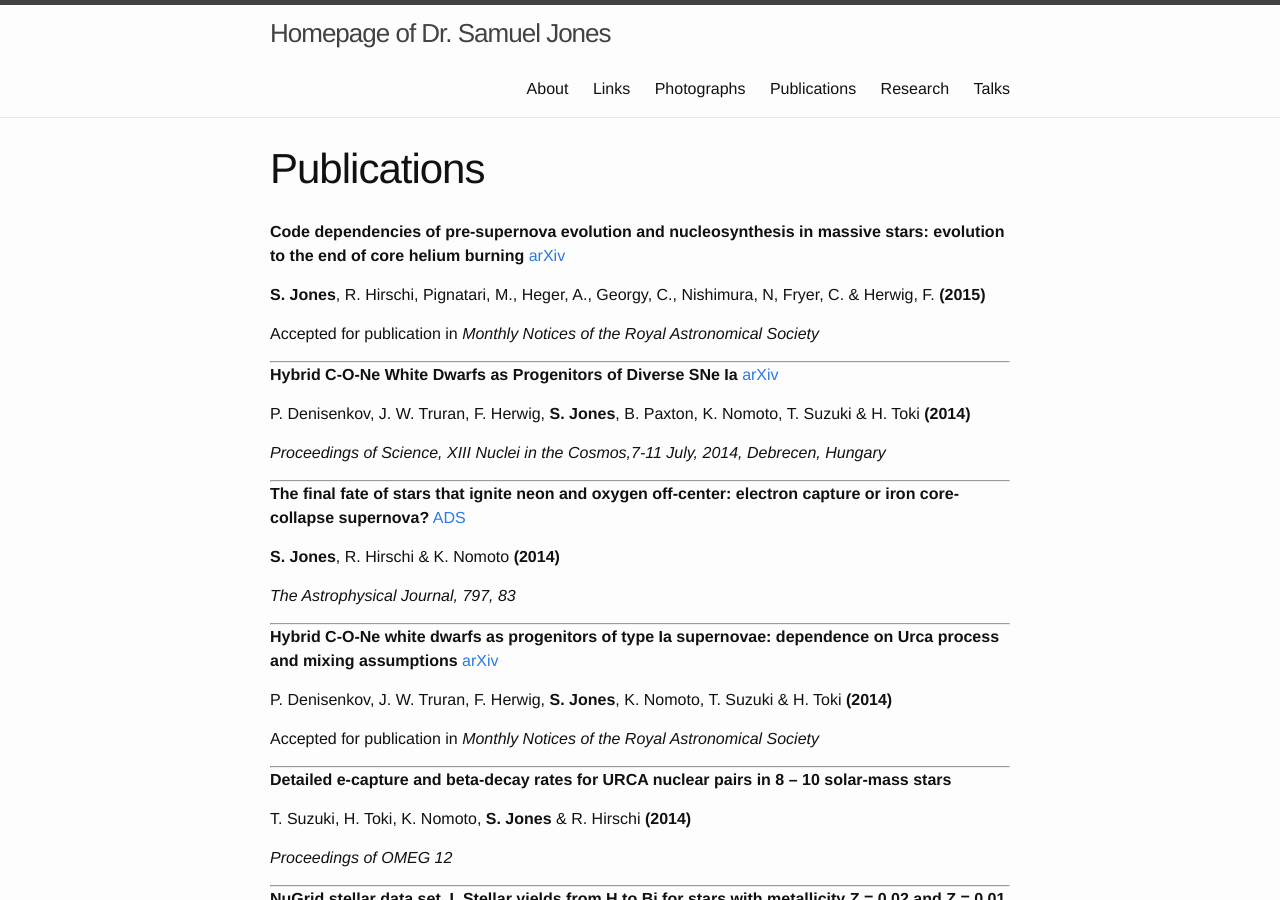
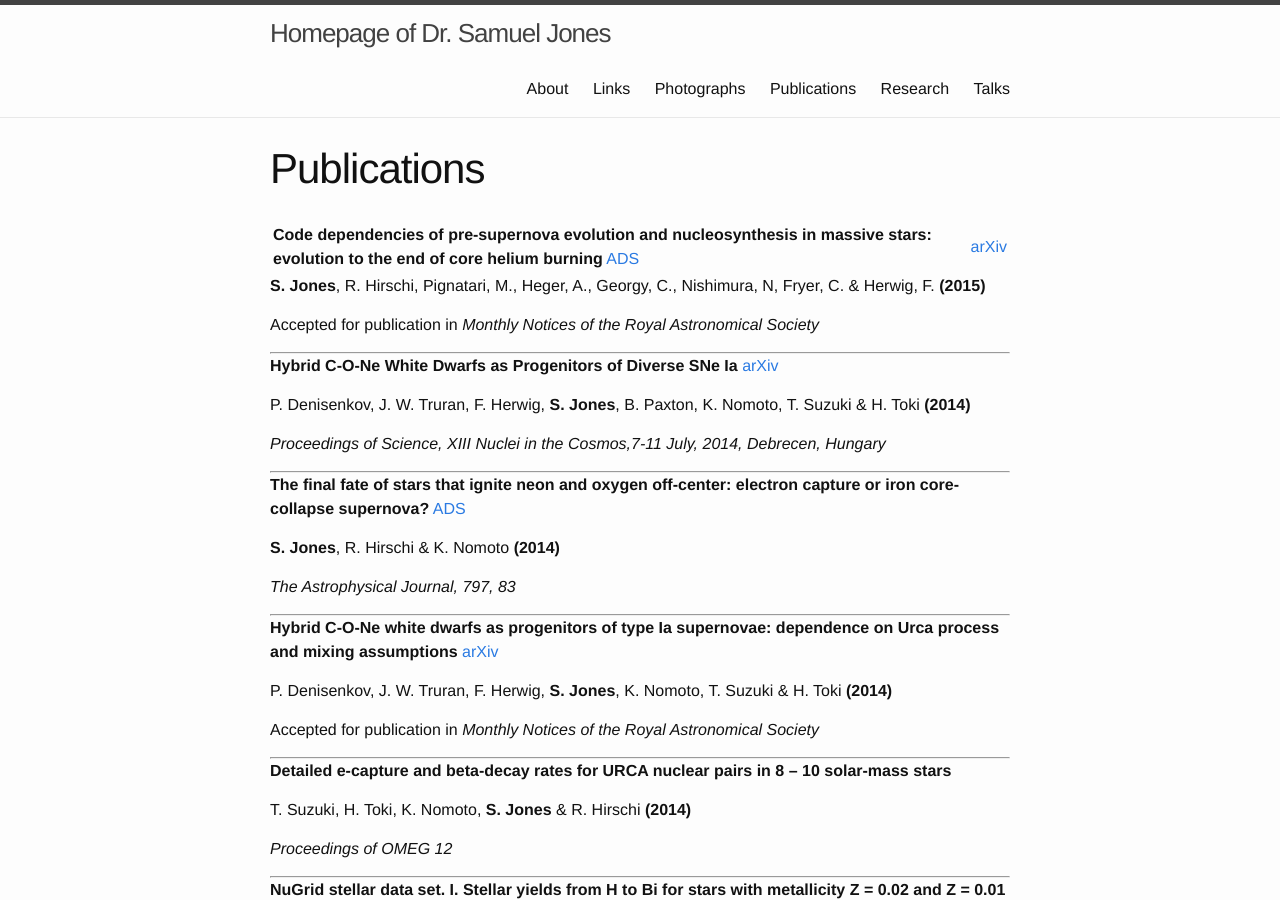
Before and after one commit to swjones/swjones.github.io, a Jekyll site: the page built from publications.md, in a window 1280 px wide and 900 px high. Built offline with Jekyll 4.4.1, drawn with Linux system fonts in a browser that asks for light colours; formulas are drawn with MathJax 3.

Commit message:
Jones et al 2015 on ADS
Former-commit-id: 8feb00deb259abc299abd005024a4bf633d13fd4

```diff
--- a/publications.md
+++ b/publications.md
@@ -4,7 +4,7 @@ title: Publications
 permalink: /publications/
 ---
 
-__Code dependencies of pre-supernova evolution and nucleosynthesis in massive stars: evolution to the end of core helium burning__ [arXiv](http://arxiv.org/abs/1412.6518)
+__Code dependencies of pre-supernova evolution and nucleosynthesis in massive stars: evolution to the end of core helium burning__ [ADS](http://adsabs.harvard.edu/abs/2015MNRAS.447.3115J) | [arXiv](http://arxiv.org/abs/1412.6518)
 
 __S. Jones__, R. Hirschi, Pignatari, M., Heger, A., Georgy, C., Nishimura, N,
 Fryer, C. & Herwig, F. __(2015)__
```
